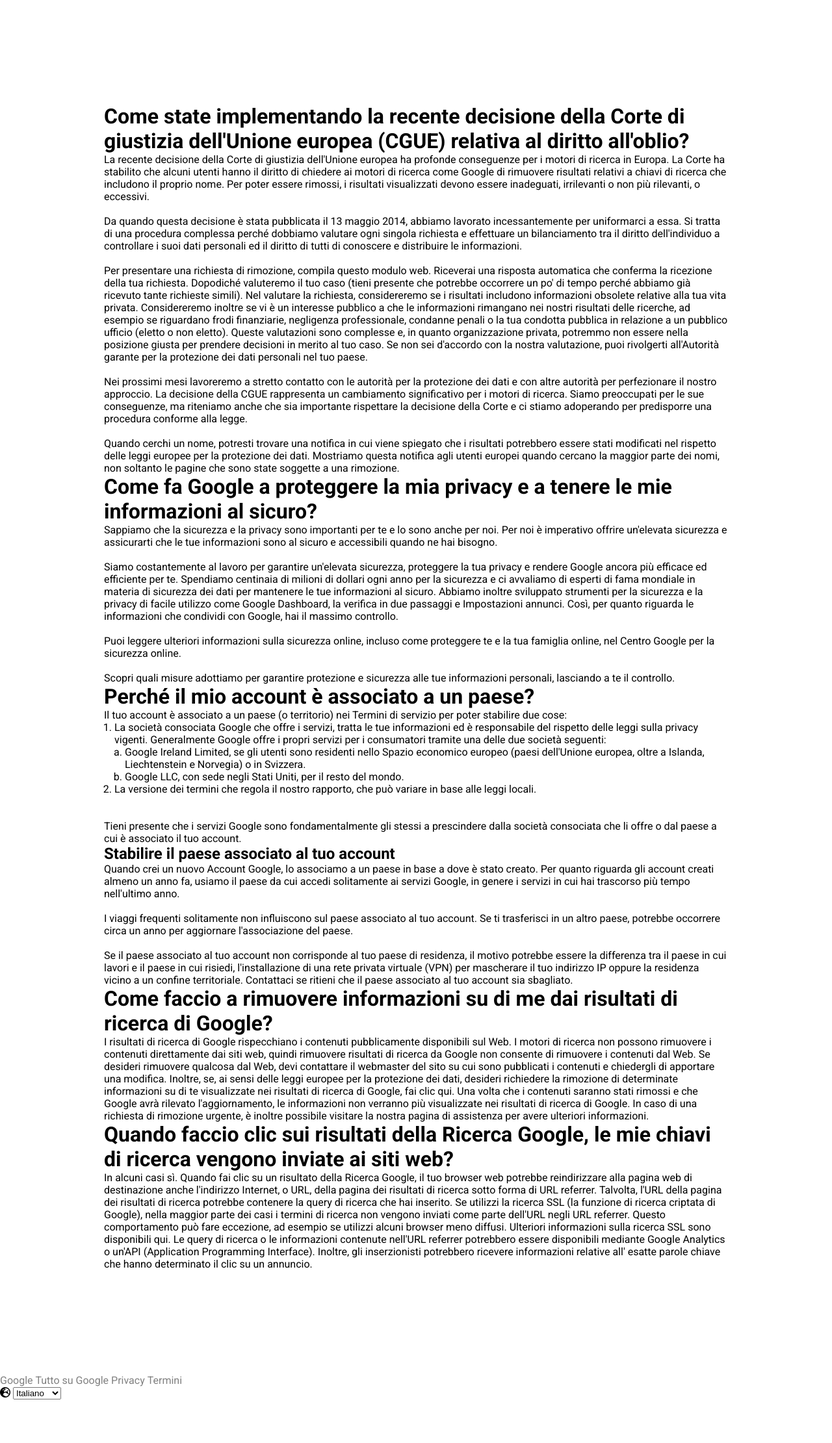
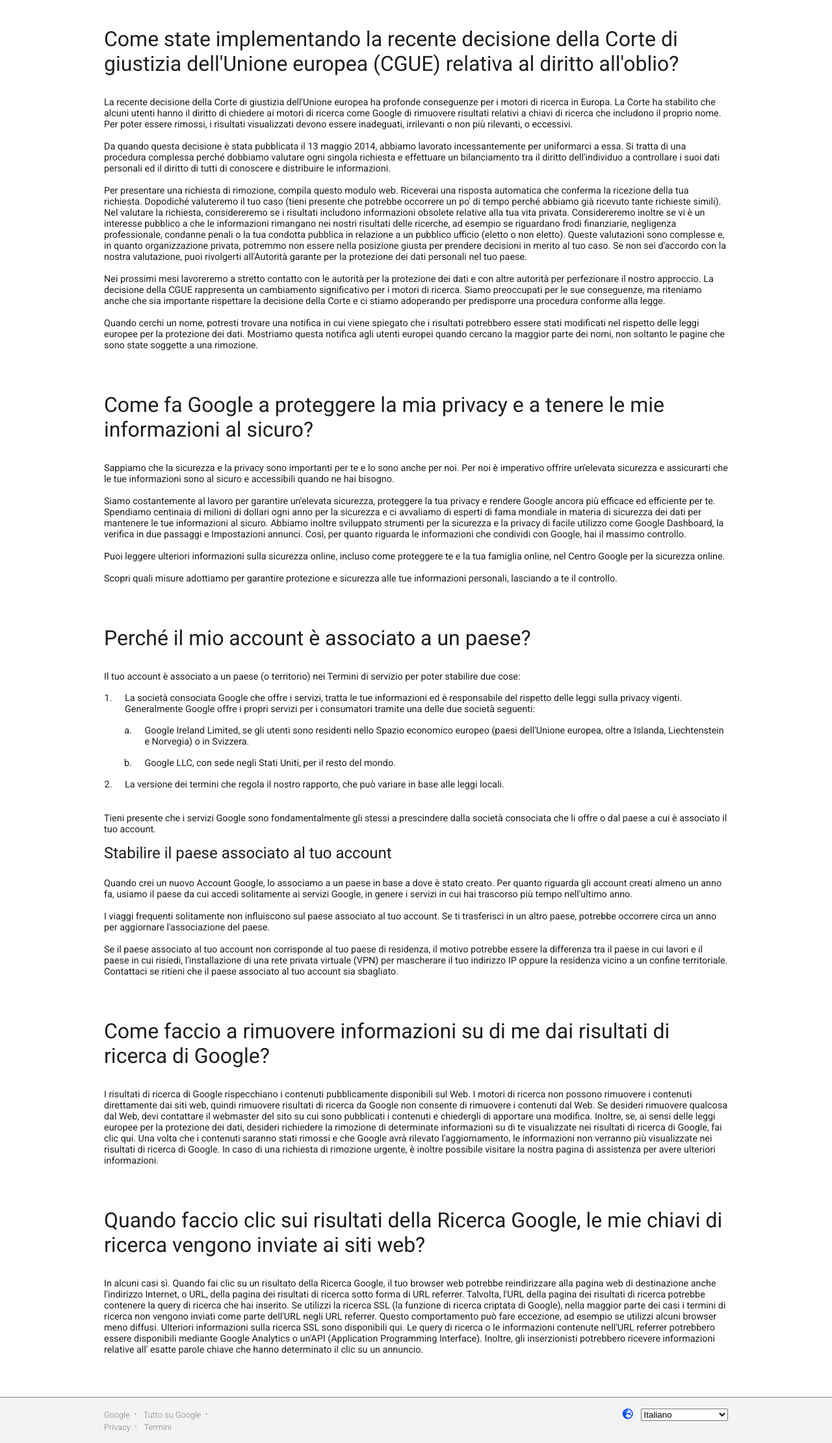
Before and after one commit to otuoio/php-google-faq, a PHP site: page / in a window 1280 px wide. Shown: the part 119-2340 px from the top of the page at 65% size. Before the commit the page ends 2273 px from the top, so only its background shows below. Run offline with PHP 8.4, Linux system fonts and the light colour scheme.

Commit message:
add main and footer style

```diff
--- a/index.php
+++ b/index.php
@@ -57,8 +57,8 @@ Ci sono diverse domande con relative risposte. Gestire il “Database” e la vi
                     La versione dei termini che regola il nostro rapporto, che può variare in base alle leggi locali.
                 </li>
             </ol>
-            <br><br>
-            Tieni presente che i servizi Google sono fondamentalmente gli stessi a prescindere dalla società consociata che li offre o dal paese a cui è associato il tuo account.',
+            <br>
+            <p class="answer">Tieni presente che i servizi Google sono fondamentalmente gli stessi a prescindere dalla società consociata che li offre o dal paese a cui è associato il tuo account.</p>',
             'sections' => [
                 [
                     'title' => 'Stabilire il paese associato al tuo account',
@@ -170,9 +170,9 @@ Ci sono diverse domande con relative risposte. Gestire il “Database” e la vi
         <div class="footer-menu">
             <nav class="nav-foot">
                 <ul class="menu-inline">
-                    <li><a href="#">Google</a></li>
-                    <li><a href="#">Tutto su Google</a></li>
-                    <li><a href="#">Privacy</a></li>
+                    <li><a href="#">Google</a><span>&#183;</span></li>
+                    <li><a href="#">Tutto su Google</a><span>&#183;</span></li>
+                    <li><a href="#">Privacy</a><span>&#183;</span></li>
                     <li><a href="#">Termini</a></li>
                 </ul>
             </nav>
--- a/style.css
+++ b/style.css
@@ -1,5 +1,7 @@
 :root {
     --blue-color: rgb(0, 81, 255);
+    --black-color: rgb(31, 30, 30);
+    --gray-color: rgb(243, 243, 243);
 }
 
 * {
@@ -26,7 +28,17 @@ html {
 }
 
 /* HEADER */
+header {
+    width: 100%;
+    position: fixed;
+    top: 0;
+    left: 0;
+    z-index: 9;
+    background-color: white;
+}
+
 /* header user */
+
 .user {
     display: flex;
     justify-content: space-between;
@@ -103,6 +115,73 @@ html {
 }
 
 /* MAIN */
+ol li {
+    font-size: .9rem;
+    font-weight: 400;
+    color: var(--black-color);
+    margin: 1rem 0;
+    padding-left: 1rem;
+}
+
 .faqs {
-    padding: 10em;
+    padding: 10em 10em 0;
 }
+
+.faq {
+    margin-bottom: 4em;
+}
+
+.faq .question {
+    font-size: 2em;
+    font-weight: 400;
+    color: var(--black-color);
+    margin-bottom: 1em;
+}
+.faq .answer,
+.faq .sec-description {
+    font-size: .9em;
+    font-weight: 400;
+    color: var(--black-color);
+    margin-bottom: 1em;
+}
+.faq .sec-title {
+    font-size: 1.5em;
+    font-weight: 400;
+    color: var(--black-color);
+    margin-bottom: 1em;
+}
+
+/* FOOTER */
+.footer-menu {
+    background-color: var(--gray-color);
+    border-top: 1px solid gray;
+    display: flex;
+    justify-content: space-between;
+    padding: 1em 10em;
+}
+.footer-menu .nav-foot {
+    width: 20%;
+}
+.footer-menu .nav-foot .menu-inline li {
+    margin-right: .4em;
+}
+.footer-menu .nav-foot .menu-inline li a {
+    font-size: .8em;
+    font-weight: 300;
+    margin-right: .5em;
+}
+.footer-menu .nav-foot .menu-inline li span {
+    color: gray;
+}
+
+.footer-menu .language {
+    width: 20%;
+    text-align: right;
+}
+.footer-menu .language i {
+    color: var(--blue-color);
+    margin-right: .5em;
+}
+.footer-menu .language select {
+    width: 70%;
+}
```
